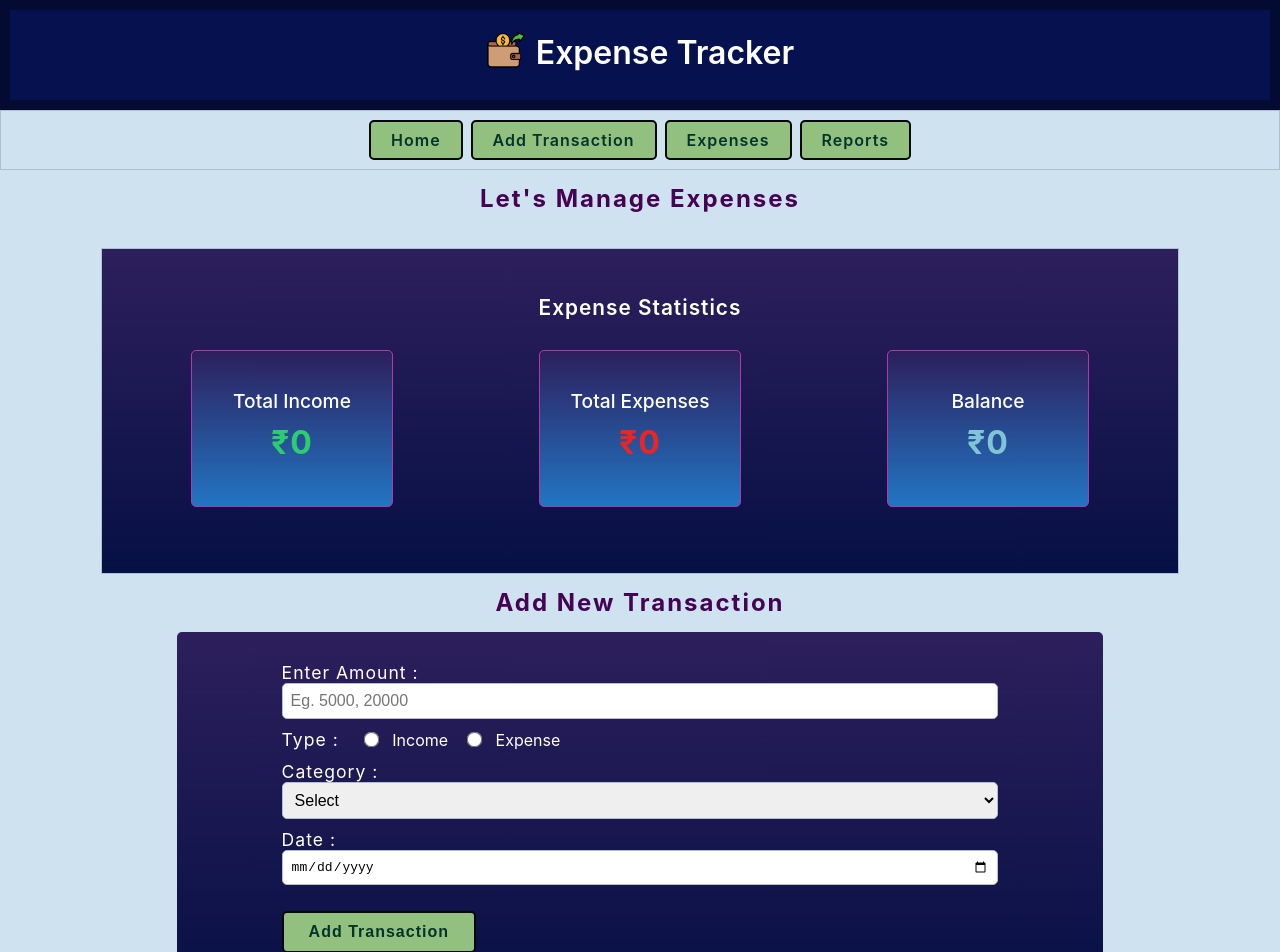
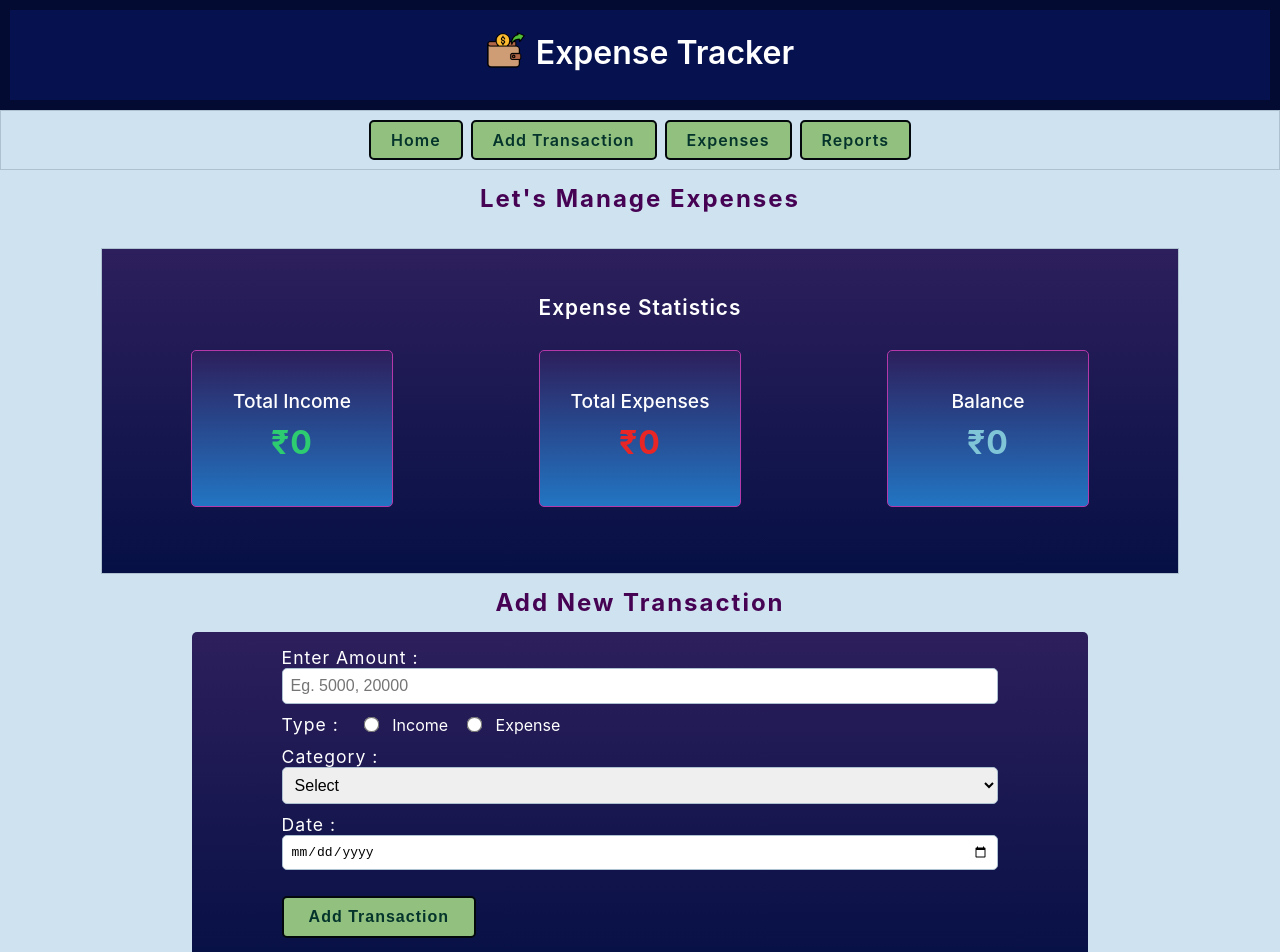
Before and after one commit to keshvi-kapadia/expensetracker, a React (Create React App) app: page / in a window 1280 px wide. Shown: the top 952 px of the page. Built offline with nearby package versions, Linux system fonts and the light colour scheme.

Commit message:
Some Fixes

```diff
--- a/src/styles/Main.css
+++ b/src/styles/Main.css
@@ -108,13 +108,13 @@
     background: #061045;
     background: linear-gradient(0deg, rgba(6, 16, 69, 1) 0%, rgba(45, 31, 92, 1) 100%);
     border-radius: 5px;
-    padding: 15px;
     color: white;
     display: flex;
     flex-direction: column;
     align-items: center;
     overflow-y: auto;
     max-width: 75%;
+    margin-bottom: 30px;
 }
 
 .transactionTitle
```
